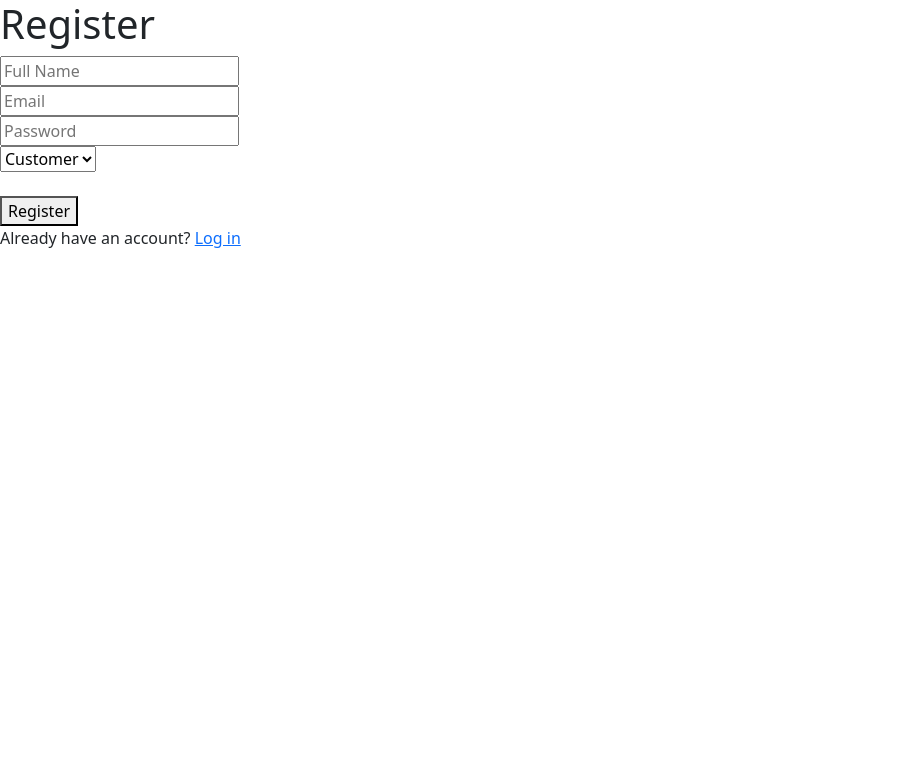
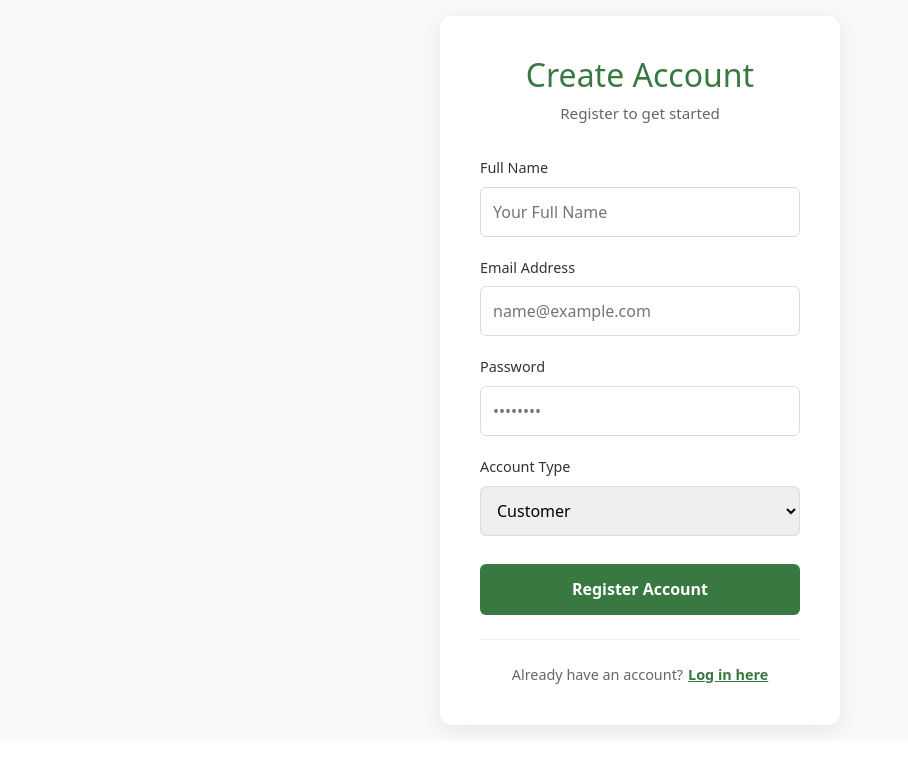
Before and after one commit to adriantheodor/doyles-coffee-front, a React (Create React App) app: page /register in a window 1280 px wide. Shown: the top 772 px of the page, without its empty margins (0-908 px from the left). Built offline with nearby package versions, Linux system fonts and the light colour scheme; no server answers.

Commit message:
make registration page look better

```diff
--- a/src/pages/LoginPage.css
+++ b/src/pages/LoginPage.css
@@ -114,6 +114,17 @@
   color: var(--brand-green-hover);
 }
 
+/* Success Message Styling */
+.success-msg {
+  background-color: #d1fae5; /* Light green/teal background */
+  color: #065f46; /* Darker green text */
+  padding: 0.75rem;
+  border-radius: 6px;
+  margin-bottom: 1.5rem;
+  font-size: 0.9rem;
+  border: 1px solid #a7f3d0;
+}
+
 /* Error Message */
 .error-msg {
   background-color: #fee2e2;
--- a/src/pages/RegisterPage.js
+++ b/src/pages/RegisterPage.js
@@ -1,8 +1,11 @@
 // src/pages/RegisterPage.js
 import React, { useState } from "react";
 import { api } from "../utils/api";
-import axios from "axios";
+// Note: axios is not directly used, so it can be removed if not needed elsewhere.
+// import axios from "axios";
 import { useNavigate, Link } from "react-router-dom";
+// 1. Import the same CSS file as LoginPage.js
+import "./LoginPage.css";
 
 const RegisterPage = () => {
   const navigate = useNavigate();
@@ -27,65 +30,115 @@ const RegisterPage = () => {
   // on submit
   const handleSubmit = async (e) => {
     e.preventDefault();
+    setError(""); // Clear previous errors
+    setSuccess(""); // Clear previous success messages
     try {
       await api.post("api/auth/register", formData);
-
+      setSuccess("Registration successful! Redirecting to login...");
+      // navigate to login after a short delay to let the user see the message
+      setTimeout(() => {
         navigate("/login");
+      }, 1500);
     } catch (err) {
       setError(err.response?.data?.message || "Registration failed");
     }
   };
 
   return (
-    <div>
-      <h1>Register</h1>
-      {error && <p style={{ color: "red" }}>{error}</p>}
-      {success && <p style={{ color: "green" }}>{success}</p>}
+    // 2. Add the main container class
+    <div className="login-page">
+      {/* 3. Add the card container class */}
+      <div className="login-card">
+        <h1>Create Account</h1>
+        <p className="subtitle">Register to get started</p>
+
+        {/* 4. Use the styled error/success messages */}
+        {error && <div className="error-msg">{error}</div>}
+        {success && <div className="success-msg">{success}</div>}
 
         <form onSubmit={handleSubmit}>
+          {/* Form Group: Full Name */}
+          <div className="form-group">
+            <label htmlFor="name" className="form-label">
+              Full Name
+            </label>
             <input
+              id="name"
+              className="form-input"
               type="text"
               name="name"
-          placeholder="Full Name"
+              placeholder="Your Full Name"
               value={formData.name}
               onChange={handleChange}
               required
             />
-        <br />
+          </div>
 
+          {/* Form Group: Email */}
+          <div className="form-group">
+            <label htmlFor="email" className="form-label">
+              Email Address
+            </label>
             <input
+              id="email"
+              className="form-input"
               type="email"
               name="email"
-          placeholder="Email"
+              placeholder="name@example.com"
               value={formData.email}
               onChange={handleChange}
               required
             />
-        <br />
+          </div>
 
+          {/* Form Group: Password */}
+          <div className="form-group">
+            <label htmlFor="password" className="form-label">
+              Password
+            </label>
             <input
+              id="password"
+              className="form-input"
               type="password"
               name="password"
-          placeholder="Password"
+              placeholder="••••••••"
               value={formData.password}
               onChange={handleChange}
               required
             />
-        <br />
+          </div>
 
-        <select name="role" value={formData.role} onChange={handleChange}>
+          {/* Form Group: Role Selection (styled as form group) */}
+          <div className="form-group">
+            <label htmlFor="role" className="form-label">
+              Account Type
+            </label>
+            <select
+              id="role"
+              className="form-input" // Use form-input for basic styling
+              name="role"
+              value={formData.role}
+              onChange={handleChange}
+            >
               <option value="customer">Customer</option>
               <option value="admin">Admin</option>
             </select>
-        <br />
-        <br />
+          </div>
 
-        <button type="submit">Register</button>
+          {/* 5. Use the styled button class */}
+          <button type="submit" className="login-btn">
+            Register Account
+          </button>
         </form>
 
-      <p>
-        Already have an account? <Link to="/login">Log in</Link>
-      </p>
+        {/* 6. Use the styled link box */}
+        <div className="register-link-box">
+          Already have an account?
+          <Link to="/login" className="register-link-btn">
+            Log in here
+          </Link>
+        </div>
+      </div>
     </div>
   );
 };
```
Lines whose indentation alone changed are shown as unchanged.
